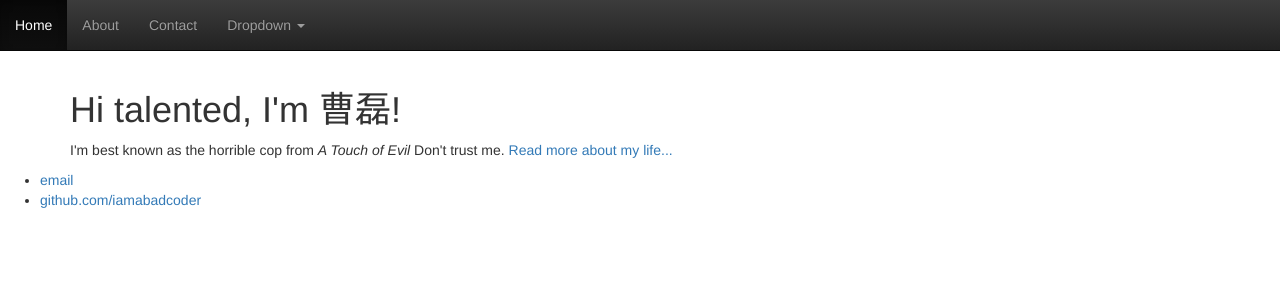
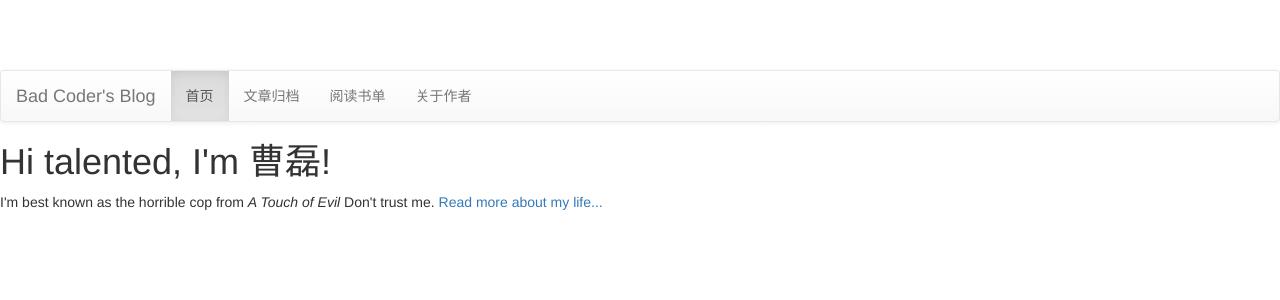
Before and after one commit to iamabadcoder/iamabadcoder.github.io, a Jekyll site: the page built from index.html, in a window 1280 px wide. Shown: the top 300 px of the page. Built offline with Jekyll 4.4.1, drawn with Linux system fonts in a browser that asks for light colours.

Commit message:
add post

```diff
--- a/_layouts/default.html
+++ b/_layouts/default.html
@@ -8,37 +8,28 @@
 			<link rel="stylesheet" type="text/css" href="/assets/css/main.css">
 		</head>
 		<body>
-			<nav class="navbar navbar-inverse navbar-fixed-top">
-		        <div id="navbar" class="navbar-collapse collapse">
-		          <ul class="nav navbar-nav">
-		            <li class="active"><a href="#">Home</a></li>
-		            <li><a href="#about">About</a></li>
-		            <li><a href="#contact">Contact</a></li>
-		            <li class="dropdown">
-		              <a href="#" class="dropdown-toggle" data-toggle="dropdown" role="button" aria-haspopup="true" aria-expanded="false">Dropdown <span class="caret"></span></a>
-		              <ul class="dropdown-menu">
-		                <li><a href="#">Action</a></li>
-		                <li><a href="#">Another action</a></li>
-		                <li><a href="#">Something else here</a></li>
-		                <li role="separator" class="divider"></li>
-		                <li class="dropdown-header">Nav header</li>
-		                <li><a href="#">Separated link</a></li>
-		                <li><a href="#">One more separated link</a></li>
-		              </ul>
-		            </li>
-		          </ul>
-		        </div><!--/.nav-collapse -->
-		    </nav>
-
-			<div class="container">
+			<nav class="navbar navbar-default" role="navigation">
+			    <div class="container-fluid">
+				    <div class="navbar-header">
+				        <a class="navbar-brand" href="#">Bad Coder's Blog</a>
+				    </div>
+				    <div>
+				        <ul class="nav navbar-nav">
+				            <li class="active"><a href="/">首页</a></li>
+				            <li><a href="/blogs">文章归档</a></li>
+				            <li><a href="/about">阅读书单</a></li>
+				            <li><a href="/about">关于作者</a></li>
+				        </ul>
+				    </div>
+			    </div>
+			</nav>
 
 			{{ content }}
 
-			</div><!-- /.container -->
 			<footer>
 	    		<ul>
-        			<li><a href="mailto:iamabadcoder@gmail.com">email</a></li>
-        			<li><a href="https://github.com/iamabadcoder">github.com/iamabadcoder</a></li>
+        			<!-- <li><a href="mailto:iamabadcoder@gmail.com">email</a></li>
+        			<li><a href="https://github.com/iamabadcoder">github.com/iamabadcoder</a></li> -->
 				</ul>
 			</footer>
 		</body>
```
